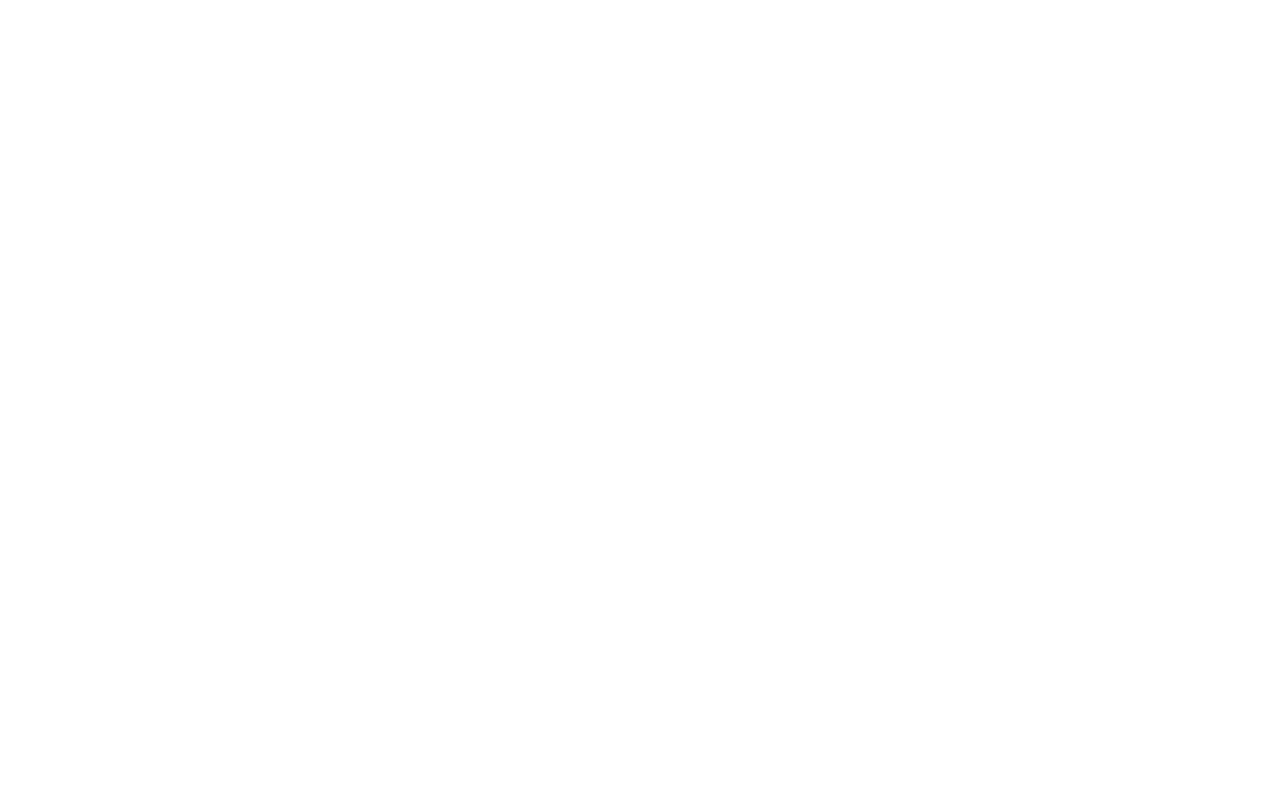
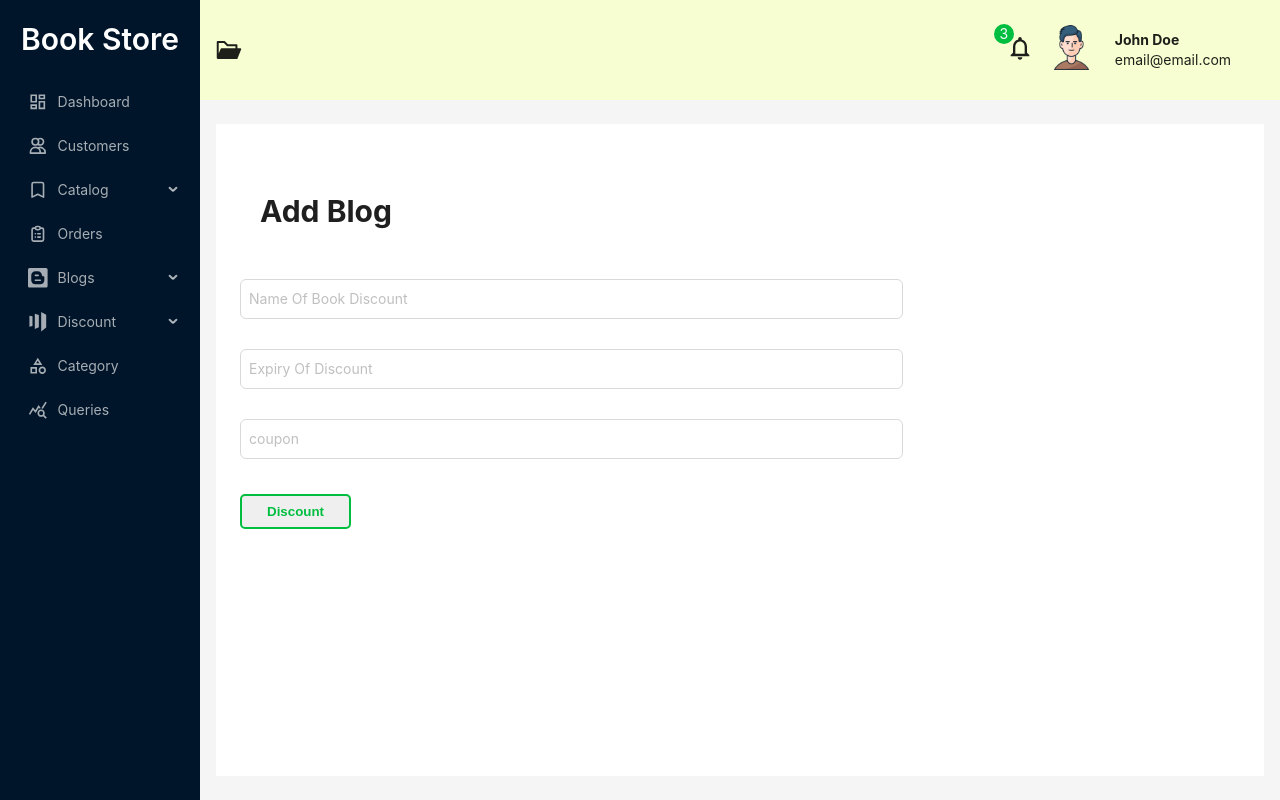
Before and after one commit to Olaf-Archer-Git/book-store-admin, a React (Create React App) app: page /admin/discount in a window 1280 px wide. Before the commit this address had no page. Built offline with nearby package versions, Linux system fonts and the light colour scheme.

Commit message:
discount

```diff
--- a/src/App.jsx
+++ b/src/App.jsx
@@ -12,7 +12,8 @@ import AddBook from "./pages/AddBook";
 import BookList from "./pages/BookList";
 import Customers from "./pages/Customers";
 import Category from "./pages/Category";
-
+import Discount from "./pages/Discount";
+import DiscountList from "./pages/DiscountList";
 ///
 import "./App.css";
 
@@ -26,13 +27,16 @@ const App = () => {
         <Route path="/admin" element={<MainLayout />}>
           <Route index element={<Dashboard />} />
           <Route path="customers" element={<Customers />} />
+          <Route path="product" element={<AddBook />} />
+          <Route path="books-list" element={<BookList />} />
           <Route path="blog" element={<AddBlog />} />
           <Route path="blog-list" element={<BlogList />} />
+          <Route path="discount" element={<Discount />} />
+          <Route path="discount-list" element={<DiscountList />} />
           <Route path="orders" element={<Orders />} />
-          <Route path="product" element={<AddBook />} />
-          <Route path="books-list" element={<BookList />} />
+
+          <Route path="category" element={<Category />} />
           <Route path="queries" element={<Queries />} />
-          <Route path="category" element={<Category />} />
         </Route>
       </Routes>
     </BrowserRouter>
--- a/src/components/AdminIntup.jsx
+++ b/src/components/AdminIntup.jsx
@@ -6,7 +6,7 @@ import "../style/componentStyle.css";
 const AdminIntup = ({ type, id, placeholder, icon, name, value, onChange }) => {
   return (
     <Input
-      style={{ margin: "8px 0", padding: "8px" }}
+      style={{ margin: "5px 0", padding: "8px" }}
       type={type}
       id={id}
       placeholder={placeholder}
--- a/src/components/MainLayout.jsx
+++ b/src/components/MainLayout.jsx
@@ -7,14 +7,16 @@ import {
   MdOutlineCategory,
   MdQueryStats,
 } from "react-icons/md";
+import { BsPercent } from "react-icons/bs";
 import {
   HiOutlineUsers,
   HiOutlineBookmark,
   HiOutlineBookOpen,
   HiOutlineClipboardList,
 } from "react-icons/hi";
-import { SiBlogger, SiBloglovin } from "react-icons/si";
-import { TfiLayoutListPost } from "react-icons/tfi";
+import { SiBlogger, SiBloglovin, SiMarketo } from "react-icons/si";
+
+import { TfiLayoutListPost, TfiWallet } from "react-icons/tfi";
 import HeaderComponent from "./HeaderComponent";
 import "../style/componentStyle.css";
 
@@ -78,6 +80,7 @@ const MainLayout = () => {
                     },
                   ],
                 },
+
                 {
                   key: "orders",
                   icon: <HiOutlineClipboardList />,
@@ -97,6 +100,23 @@ const MainLayout = () => {
                       key: "blog-list",
                       icon: <TfiLayoutListPost />,
                       label: "Blog List",
+                    },
+                  ],
+                },
+                {
+                  key: "discounts",
+                  icon: <SiMarketo />,
+                  label: "Discount",
+                  children: [
+                    {
+                      key: "discount",
+                      icon: <BsPercent />,
+                      label: "Discount",
+                    },
+                    {
+                      key: "discount-list",
+                      icon: <TfiWallet />,
+                      label: "Discount List",
                     },
                   ],
                 },
--- a/src/pages/AddBlog.jsx
+++ b/src/pages/AddBlog.jsx
@@ -1,82 +1,131 @@
-import React, { useState } from "react";
-import { Row, Col, Select, message, Upload } from "antd";
+import React, { useEffect } from "react";
+import { Row, Col } from "antd";
 import ReactQuill from "react-quill";
 import "react-quill/dist/quill.snow.css";
 import AdminIntup from "../components/AdminIntup";
 import ComponentBtn from "../components/ComponentBtn";
+import { useFormik } from "formik";
+import * as yup from "yup";
+import Dropzone from "react-dropzone";
+import { useDispatch, useSelector } from "react-redux";
+import { useNavigate } from "react-router-dom";
+import { deleteImages, uploadImages } from "../features/upload/uploadSlice";
+import { GrClose } from "react-icons/gr";
 
 import "../style/pageStyle.css";
+import { createBlog } from "../features/blogs/blogSlice";
 
 const AddBlog = () => {
-  const [value, setValue] = useState("");
+  const dispatch = useDispatch();
+  const navigate = useNavigate();
 
-  const props = {
-    name: "file",
-    action: "https://www.mocky.io/v2/5cc8019d300000980a055e76",
-    headers: {
-      authorization: "authorization-text",
+  const imgState = useSelector((state) => state.uploadImg.images);
+  let schema = yup.object().shape({
+    title: yup.string().required("Title is Required"),
+    description: yup.string().required("Description is Required"),
+  });
+
+  const formik = useFormik({
+    initialValues: {
+      title: "",
+      description: "",
+      images: "",
     },
-    onChange(info) {
-      if (info.file.status !== "uploading") {
-        console.log(info.file, info.fileList);
-      }
-      if (info.file.status === "done") {
-        message.success(`${info.file.name} file uploaded successfully`);
-      } else if (info.file.status === "error") {
-        message.error(`${info.file.name} file upload failed.`);
-      }
+    validationSchema: schema,
+    onSubmit: (values) => {
+      dispatch(createBlog(values));
+      formik.resetForm();
+      setTimeout(() => {
+        //the way how to clear state after render
+        // dispatch(resetState());
+        navigate("/admin/blog-list");
+      }, 3000);
     },
-  };
+  });
+
+  const img = [];
+  imgState.forEach((element) => {
+    img.push({
+      public_id: element.public_id,
+      url: element.url,
+    });
+  });
+
+  useEffect(() => {
+    formik.values.images = img;
+  });
 
   return (
     <>
       <Row style={{ margin: "25px 0" }} gutter={10}>
         <h3 style={{ fontSize: "30px", margin: "20px" }}>Add Blog</h3>
       </Row>
+
+      <form action="" onSubmit={formik.handleSubmit}>
         <Row gutter={[10, 20]}>
-        <Col span={11}>
-          <AdminIntup type="text" id="id-title" placeholder="blog title" />
-        </Col>
-        <Col span={5}>
-          <Select
-            defaultValue="Blog Category"
-            style={{
-              width: "100%",
-            }}
-            options={[
-              {
-                value: "jack",
-                label: "Jack",
-              },
-              {
-                value: "lucy",
-                label: "Lucy",
-              },
-              {
-                value: "antony",
-                label: "Antony",
-              },
-            ]}
+          <Col span={16}>
+            <AdminIntup
+              type="text"
+              id="id-title"
+              placeholder="blog title"
+              name="title"
+              onChange={formik.handleChange("title")}
+              onBlur={formik.handleBlur("title")}
+              value={formik.values.title}
             />
+            <div style={{ color: "red" }}>
+              {formik.touched.title && formik.errors.title}
+            </div>
           </Col>
 
           <Col span={16}>
             <ReactQuill
               theme="snow"
-            value={value}
-            onChange={(e) => {
-              setValue(e);
-            }}
+              value={formik.values.description}
+              name="description"
+              onChange={formik.handleChange("description")}
               style={{
-              height: "100%",
+                height: "200px",
               }}
             />
+            <div style={{ color: "red" }}>
+              {formik.touched.description && formik.errors.description}
+            </div>
+            <div style={{ display: "flex", alignItems: "center" }}>
               <ComponentBtn type="submit" name="Add Blog" class="blog-btn" />
-          <Upload {...props}>
-            <ComponentBtn type="button" name="Add Image" class="blog-btn-img" />
-          </Upload>
+
+              <Dropzone
+                onDrop={(acceptedFiles) =>
+                  dispatch(uploadImages(acceptedFiles))
+                }
+                style={{ cursor: "pointer" }}
+              >
+                {({ getRootProps, getInputProps }) => (
+                  <div {...getRootProps()}>
+                    <input {...getInputProps()} />
+                    <p className="upload">Upload Image</p>
+                  </div>
+                )}
+              </Dropzone>
+            </div>
+            <div>
+              {imgState.map((item) => {
+                return (
+                  <div key={item.public_id} style={{ position: "relative" }}>
+                    <GrClose
+                      className="upload-btn"
+                      onClick={() => {
+                        dispatch(deleteImages(item.public_id));
+                      }}
+                    />
+                    <img className="upload-img" src={item.url} alt="#!" />
+                  </div>
+                );
+              })}
+            </div>
           </Col>
         </Row>
+      </form>
     </>
   );
 };
--- a/src/pages/BlogList.jsx
+++ b/src/pages/BlogList.jsx
@@ -24,10 +24,6 @@ const BlogList = () => {
       dataIndex: "title",
     },
     {
-      title: "Category",
-      dataIndex: "category",
-    },
-    {
       title: "Description",
       dataIndex: "description",
     },
@@ -42,7 +38,6 @@ const BlogList = () => {
     data.push({
       key: i + 1,
       title: blogState[i].title,
-      category: blogState[i].category,
       description: blogState[i].description,
       action: (
         <>
--- /dev/null
+++ b/src/pages/Discount.jsx
@@ -0,0 +1,99 @@
+import { React, useEffect, useState } from "react";
+import { useDispatch, useSelector } from "react-redux";
+import { Row, Col } from "antd";
+import AdminIntup from "../components/AdminIntup";
+import ComponentBtn from "../components/ComponentBtn";
+import { useFormik } from "formik";
+import * as yup from "yup";
+
+import "../style/pageStyle.css";
+
+const Discount = () => {
+  const dispatch = useDispatch();
+  let schema = yup.object().shape({
+    name: yup.string().required("Name is Required"),
+    expiry: yup.date().required("Expiry Date is Required"),
+    coupon: yup.number().required("Coupon Percentage is Required"),
+  });
+
+  const formik = useFormik({
+    initialValues: {
+      name: "",
+      expiry: "",
+      coupon: "",
+    },
+    validationSchema: schema,
+    onSubmit: (values) => {
+      dispatch();
+      formik.resetForm();
+    },
+  });
+  return (
+    <>
+      <Row style={{ margin: "25px 0" }} gutter={10}>
+        <h3 style={{ fontSize: "30px", margin: "20px" }}>Add Blog</h3>
+      </Row>
+
+      <form action="" onSubmit={formik.handleSubmit}>
+        <Row gutter={[10, 20]}>
+          <Col span={16}>
+            <AdminIntup
+              type="text"
+              id="id-title"
+              placeholder="Name Of Book Discount"
+              name="name"
+              onChange={formik.handleChange("name")}
+              onBlur={formik.handleBlur("name")}
+              value={formik.values.name}
+            />
+            <div style={{ color: "red" }}>
+              {formik.touched.name && formik.errors.name}
+            </div>
+          </Col>
+
+          <Col span={16}>
+            <AdminIntup
+              type="text"
+              id="id-title"
+              placeholder="Expiry Of Discount"
+              name="expiry"
+              onChange={formik.handleChange("expiry")}
+              onBlur={formik.handleBlur("expiry")}
+              value={formik.values.expiry}
+            />
+            <div style={{ color: "red" }}>
+              {formik.touched.expiry && formik.errors.expiry}
+            </div>
+          </Col>
+
+          <Col span={16}>
+            <AdminIntup
+              type="text"
+              id="id-title"
+              placeholder="coupon"
+              name="coupon"
+              onChange={formik.handleChange("coupon")}
+              onBlur={formik.handleBlur("coupon")}
+              value={formik.values.coupon}
+            />
+            <div style={{ color: "red" }}>
+              {formik.touched.coupon && formik.errors.coupon}
+            </div>
+          </Col>
+
+          <Col span={16}>
+            <div style={{ display: "flex", alignItems: "center" }}>
+              <ComponentBtn
+                type="submit"
+                name="Discount"
+                class="discount-btn"
+              />
+            </div>
+          </Col>
+        </Row>
+      </form>
+    </>
+  );
+};
+
+export default Discount;
--- /dev/null
+++ b/src/pages/DiscountList.jsx
@@ -0,0 +1,7 @@
+import React from "react";
+
+const DiscountList = () => {
+  return <div>DiscountList</div>;
+};
+
+export default DiscountList;
--- a/src/style/componentStyle.css
+++ b/src/style/componentStyle.css
@@ -46,6 +46,16 @@
   text-transform: capitalize;
 }
 
+.discount-btn {
+  margin-top: 10px;
+  color: #01be40;
+  border: 2px solid #01be40;
+}
+
+.discount-btn:hover {
+  background: #fafafa;
+}
+
 @media screen and (max-width: 500px) {
   .header-container {
     display: block;
```
Also changed, not shown: src/features/blogs/blogSlice.js (+18 -3 lines). Lines whose indentation alone changed are shown as unchanged.
